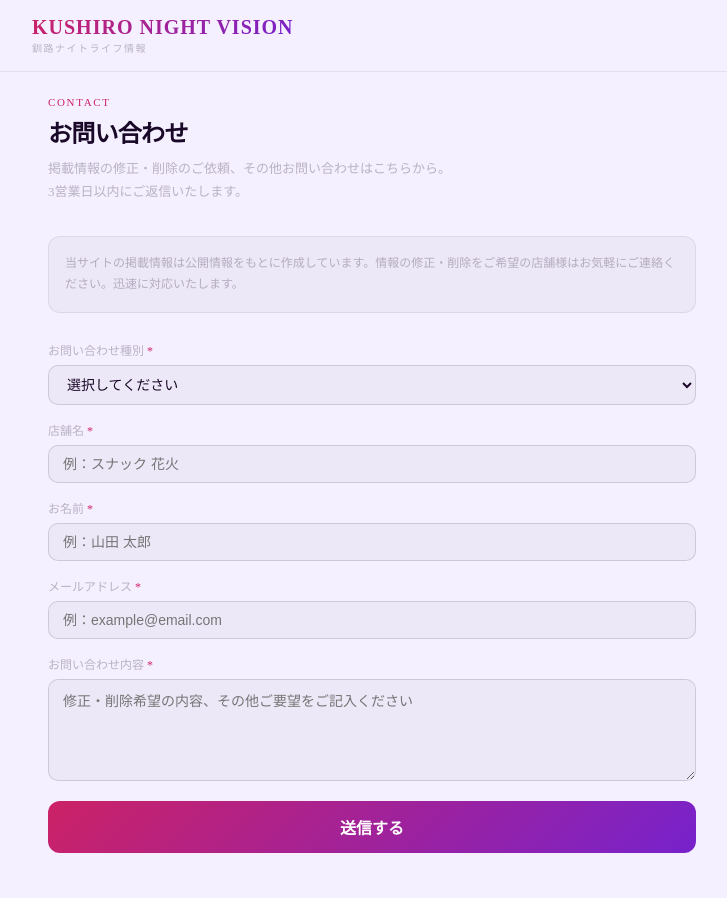
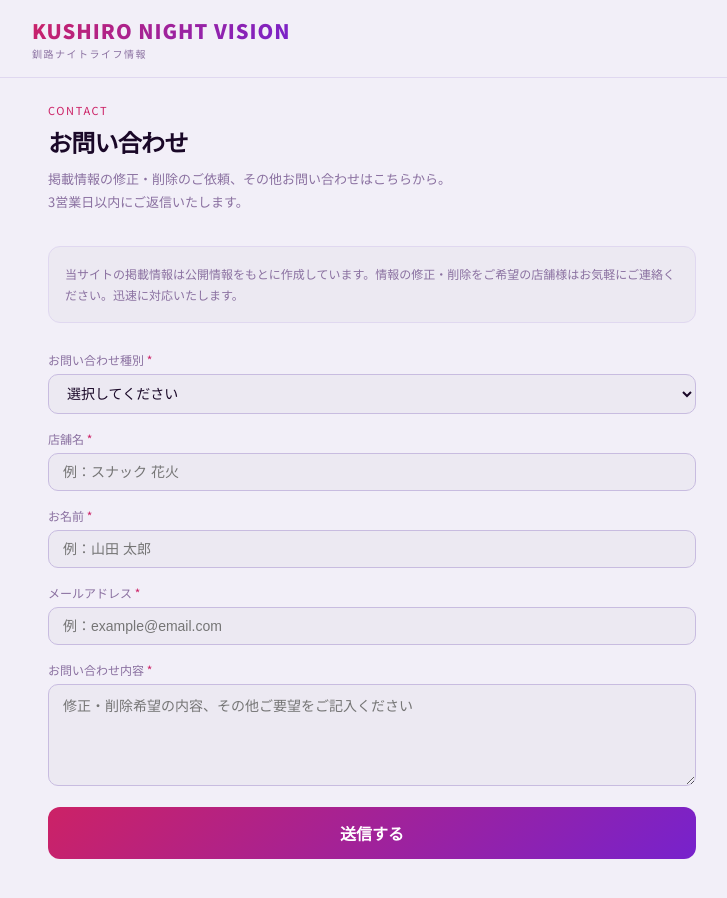
Before and after one commit to knight-vision/night-vision, a Next.js app: page /contact in a window 1280 px wide. Shown: the top 898 px of the page, without its empty margins (268-995 px from the left). Built offline with nearby package versions, Linux system fonts and the light colour scheme.

Commit message:
light/dark mode, font, card shadow

```diff
--- a/app/globals.css
+++ b/app/globals.css
@@ -5,6 +5,7 @@
 }
 
 :root {
+  --font: 'Noto Sans JP', 'Hiragino Kaku Gothic ProN', sans-serif;
   --bg: #08080f;
   --bg-card: #0f0f1a;
   --bg-card2: #1a1028;
@@ -20,36 +21,35 @@
   --online: #00ff88;
   --online-bg: #00ff8812;
   --online-border: #00ff8830;
+  --card-shadow: none;
+  --card-shadow-hover: 0 8px 32px rgba(255,107,157,0.15);
 }
 
 @media (prefers-color-scheme: light) {
   :root {
-    --bg: #f5f0ff;
+    --bg: #f2eff8;
     --bg-card: #ffffff;
-    --bg-card2: #faf7ff;
-    --bg-input: #00000008;
-    --border: #00000012;
-    --border-hover: #00000022;
+    --bg-card2: #f8f5ff;
+    --bg-input: #00000006;
+    --border: #e0d8f0;
+    --border-hover: #c8bce0;
     --text-primary: #1a0828;
-    --text-secondary: #1a082888;
-    --text-muted: #1a082844;
-    --text-hint: #1a082822;
+    --text-secondary: #4a3060;
+    --text-muted: #8a70a0;
+    --text-hint: #c0aad0;
     --accent: #cc2266;
     --accent2: #7722cc;
-    --online: #00aa55;
-    --online-bg: #00aa5512;
-    --online-border: #00aa5530;
+    --online: #00994d;
+    --online-bg: #00994d12;
+    --online-border: #00994d40;
+    --card-shadow: 0 2px 12px rgba(100,60,160,0.10), 0 1px 3px rgba(100,60,160,0.08);
+    --card-shadow-hover: 0 8px 28px rgba(100,60,160,0.18), 0 2px 8px rgba(100,60,160,0.10);
   }
 }
 
 @keyframes fadeIn {
   from { opacity: 0; transform: translateY(8px); }
   to   { opacity: 1; transform: none; }
-}
-
-@keyframes glow {
-  0%, 100% { opacity: 0.6; }
-  50%       { opacity: 1; }
 }
 
 ::-webkit-scrollbar { width: 4px; }
@@ -61,31 +61,5 @@ a { color: inherit; text-decoration: none; }
 body {
   background: var(--bg) !important;
   color: var(--text-primary) !important;
+  font-family: var(--font);
 }
-
-.card {
-  background: var(--bg-card);
-  border: 1px solid var(--border);
-  border-radius: 16px;
-  overflow: hidden;
-}
-
-.input {
-  width: 100%;
-  padding: 10px 14px;
-  background: var(--bg-input);
-  border: 1px solid var(--border-hover);
-  border-radius: 10px;
-  color: var(--text-primary);
-  font-size: 14px;
-  outline: none;
-}
-
-.input::placeholder {
-  color: var(--text-muted);
-}
-
-select.input option {
-  background: var(--bg-card);
-  color: var(--text-primary);
-}
--- a/app/layout.tsx
+++ b/app/layout.tsx
@@ -9,41 +9,23 @@ export const metadata: Metadata = {
   },
   description: "釧路のスナック・ガールズバー・ラウンジ・飲み屋の最新情報をまとめた地域密着型ナイトガイド。お店の雰囲気・料金・キャスト情報を掲載。",
   keywords: [
-    "釧路 飲み屋",
-    "釧路 スナック",
-    "釧路 ガールズバー",
-    "釧路 ラウンジ",
-    "釧路 キャバクラ",
-    "釧路 夜遊び",
-    "釧路 ナイトライフ",
-    "釧路 バー",
+    "釧路 飲み屋", "釧路 スナック", "釧路 ガールズバー",
+    "釧路 ラウンジ", "釧路 キャバクラ", "釧路 夜遊び", "釧路 ナイトライフ", "釧路 バー",
   ],
-  openGraph: {
-    type: "website",
-    locale: "ja_JP",
-    siteName: "釧路ナイトビジョン",
-  },
-  robots: {
-    index: true,
-    follow: true,
-  },
-  verification: {
-    google: "PpTaH4pdV66wwM5Syk8TQpIOvKZ3n2pZ2pNVfiEV2LE",
-  },
-  icons: {
-    icon: "/favicon.svg",
-    shortcut: "/favicon.svg",
-    apple: "/favicon.svg",
-  },
+  openGraph: { type: "website", locale: "ja_JP", siteName: "釧路ナイトビジョン" },
+  robots: { index: true, follow: true },
+  verification: { google: "PpTaH4pdV66wwM5Syk8TQpIOvKZ3n2pZ2pNVfiEV2LE" },
+  icons: { icon: "/favicon.svg", shortcut: "/favicon.svg", apple: "/favicon.svg" },
 };
 
-export default function RootLayout({
-  children,
-}: {
-  children: React.ReactNode;
-}) {
+export default function RootLayout({ children }: { children: React.ReactNode }) {
   return (
     <html lang="ja">
+      <head>
+        <link rel="preconnect" href="https://fonts.googleapis.com" />
+        <link rel="preconnect" href="https://fonts.gstatic.com" crossOrigin="anonymous" />
+        <link href="https://fonts.googleapis.com/css2?family=Noto+Sans+JP:wght@400;500;700;900&display=swap" rel="stylesheet" />
+      </head>
       <body>
         {children}
       </body>
```
Also changed, not shown: app/page.tsx (+2 -14 lines), components/ShopCard.tsx (+34 -12 lines), components/ShopList.tsx (+25 -18 lines).
